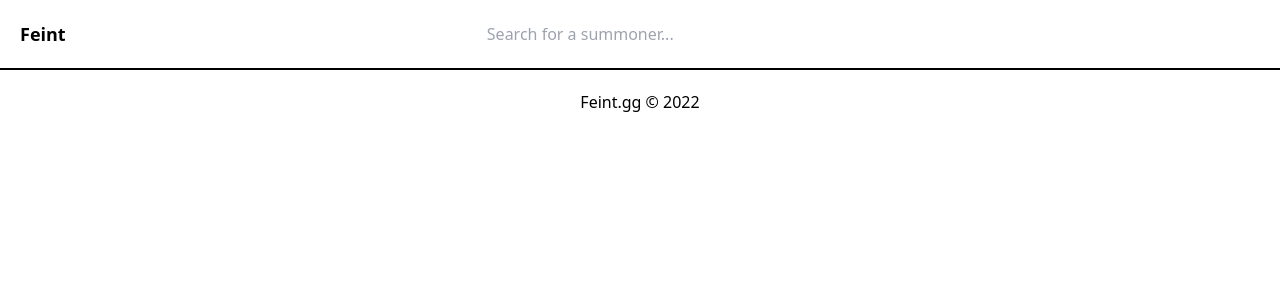
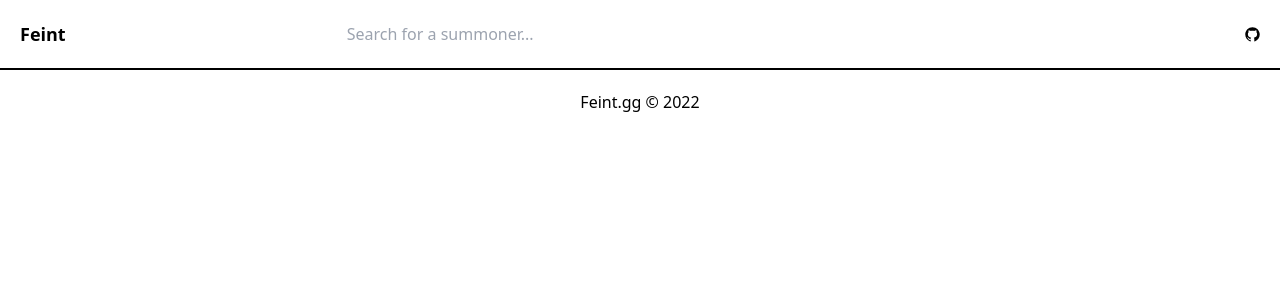
Before and after one commit to Feint-gg/nex, a Next.js app: page / in a window 1280 px wide. Shown: the top 300 px of the page. Built offline with nearby package versions, Linux system fonts and the light colour scheme.

Commit message:
Add github icon to navbar

```diff
--- /dev/null
+++ b/components/GithubIcon.tsx
@@ -0,0 +1,18 @@
+export default function GithubIcon() {
+  return (
+    <svg
+      width="15"
+      height="15"
+      viewBox="0 0 15 15"
+      fill="none"
+      xmlns="http://www.w3.org/2000/svg"
+    >
+      <path
+        d="M7.49933 0.25C3.49635 0.25 0.25 3.49593 0.25 7.50024C0.25 10.703 2.32715 13.4206 5.2081 14.3797C5.57084 14.446 5.70302 14.2222 5.70302 14.0299C5.70302 13.8576 5.69679 13.4019 5.69323 12.797C3.67661 13.235 3.25112 11.825 3.25112 11.825C2.92132 10.9874 2.44599 10.7644 2.44599 10.7644C1.78773 10.3149 2.49584 10.3238 2.49584 10.3238C3.22353 10.375 3.60629 11.0711 3.60629 11.0711C4.25298 12.1788 5.30335 11.8588 5.71638 11.6732C5.78225 11.205 5.96962 10.8854 6.17658 10.7043C4.56675 10.5209 2.87415 9.89918 2.87415 7.12104C2.87415 6.32925 3.15677 5.68257 3.62053 5.17563C3.54576 4.99226 3.29697 4.25521 3.69174 3.25691C3.69174 3.25691 4.30015 3.06196 5.68522 3.99973C6.26337 3.83906 6.8838 3.75895 7.50022 3.75583C8.1162 3.75895 8.73619 3.83906 9.31523 3.99973C10.6994 3.06196 11.3069 3.25691 11.3069 3.25691C11.7026 4.25521 11.4538 4.99226 11.3795 5.17563C11.8441 5.68257 12.1245 6.32925 12.1245 7.12104C12.1245 9.9063 10.4292 10.5192 8.81452 10.6985C9.07444 10.9224 9.30633 11.3648 9.30633 12.0413C9.30633 13.0102 9.29742 13.7922 9.29742 14.0299C9.29742 14.2239 9.42828 14.4496 9.79591 14.3788C12.6746 13.4179 14.75 10.7025 14.75 7.50024C14.75 3.49593 11.5036 0.25 7.49933 0.25Z"
+        fill="currentColor"
+        fill-rule="evenodd"
+        clip-rule="evenodd"
+      ></path>
+    </svg>
+  );
+}
--- a/components/Layout.tsx
+++ b/components/Layout.tsx
@@ -1,3 +1,6 @@
+import Link from "next/link";
+import GithubIcon from "./GithubIcon";
+
 interface Props {
   children: React.ReactNode;
 }
@@ -6,21 +9,23 @@
   return (
     <div>
       <header className="bg-primary-100 relative z-30 border-b flex items-center p-5">
-                <a className="text-lg font-semibold">
-                    Feint
+        <a className="text-lg font-semibold">Feint</a>
+        <div className="mx-auto">
+          <input
+            placeholder="Search for a summoner..."
+            className="p-0.5 pl-4 w-96"
+          />
+        </div>
+        <div className="ml-auto">
+          <a href="https://github.com/feint-gg/nex">
+            <GithubIcon />
           </a>
-                <div className="mx-auto">
-                    <input placeholder="Search for a summoner..." className="p-0.5 pl-4 w-96" />
         </div>
       </header>
-            <main>
-                {children}
-            </main>
+      <main>{children}</main>
       <footer className="bg-primary-100 p-5 border-t">
-                <div className="text-center">
-                    Feint.gg © {new Date().getFullYear()}
-                </div>
+        <div className="text-center">Feint.gg © {new Date().getFullYear()}</div>
       </footer>
     </div>
-    )
+  );
 }
```
Lines whose indentation alone changed are shown as unchanged.
